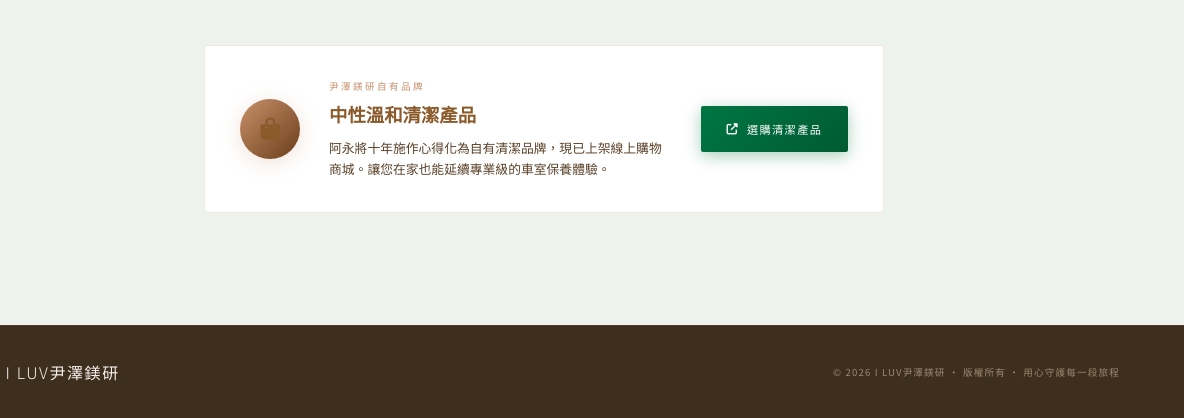
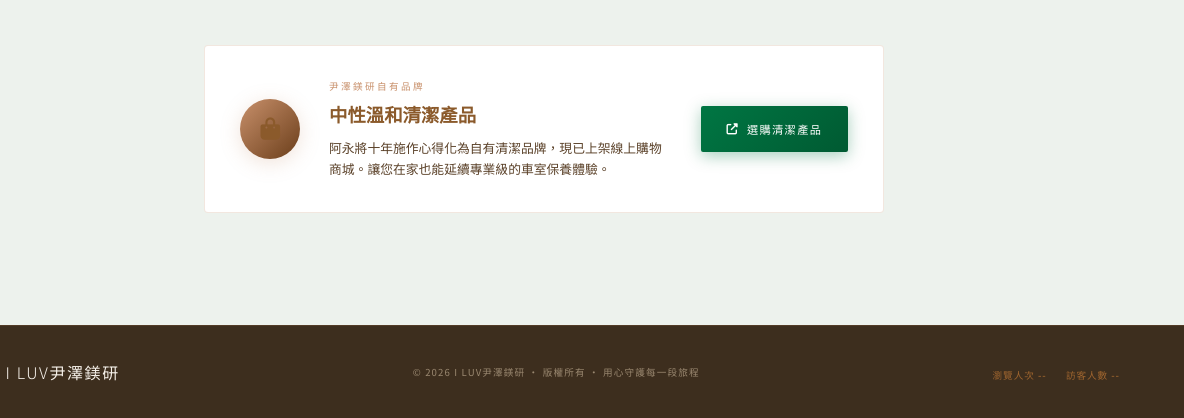
Before and after one commit to MaskSu/meiy-an, a plain HTML site: page index.html in a window 1280 px wide. Shown: the part 7643-8061 px from the top of the page, 96-1280 px from the left. Drawn offline with nearby package versions, Linux system fonts and the light colour scheme; some packages are replaced by stand-ins of ours; a script that the page names is missing.

Commit message:
Add busuanzi visitor counter in footer

```diff
--- a/index.html
+++ b/index.html
@@ -1399,6 +1399,18 @@
       letter-spacing: 0.12em;
       color: var(--text-inv-mute);
     }
+    .footer-counter {
+      font-family: 'Microsoft JhengHei', 'PingFang TC', 'Noto Sans TC', sans-serif;
+      font-size: 0.6rem;
+      letter-spacing: 0.1em;
+      color: var(--text-inv-mute);
+      margin-top: 0.4rem;
+      display: flex;
+      gap: 1.2rem;
+      justify-content: center;
+      flex-wrap: wrap;
+    }
+    .footer-counter span { color: rgba(184,115,51,0.8); font-weight: 500; }
 
     /* ═══════════════════════════════════════
        FLOATING BUTTONS
@@ -1979,6 +1991,10 @@
           <span>I LUV尹澤鎂研</span>
         </div>
         <p class="footer-copy">© 2026 I LUV尹澤鎂研 · 版權所有 · 用心守護每一段旅程</p>
+        <div class="footer-counter">
+          <span id="busuanzi_container_site_pv">瀏覽人次 <span id="busuanzi_value_site_pv">--</span></span>
+          <span id="busuanzi_container_site_uv">訪客人數 <span id="busuanzi_value_site_uv">--</span></span>
+        </div>
       </div>
     </div>
   </footer>
@@ -2248,6 +2264,9 @@ createApp({
 }).mount('#app');
 </script>
 
+<!-- 不蒜子瀏覽計數器 -->
+<script async src="//busuanzi.ibruce.info/busuanzi/2.3/busuanzi.pure.mini.js"></script>
+
 <!-- 結構化資料：WebSite Schema（讓 Google 顯示品牌名稱而非域名） -->
 <script type="application/ld+json">
 {
```
